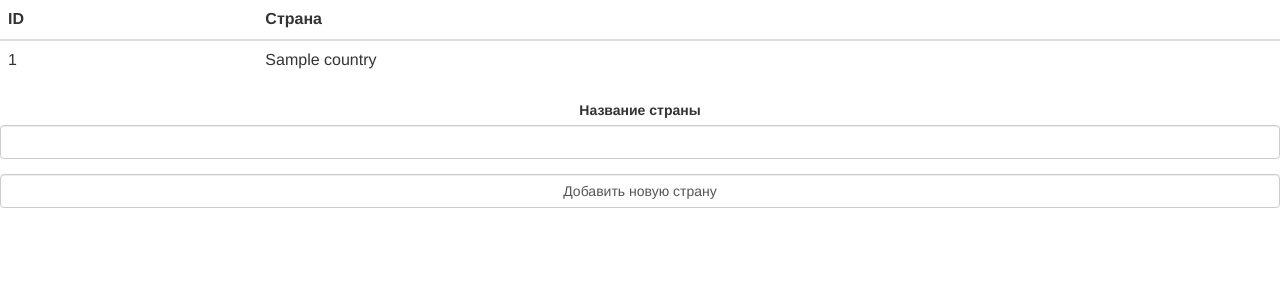
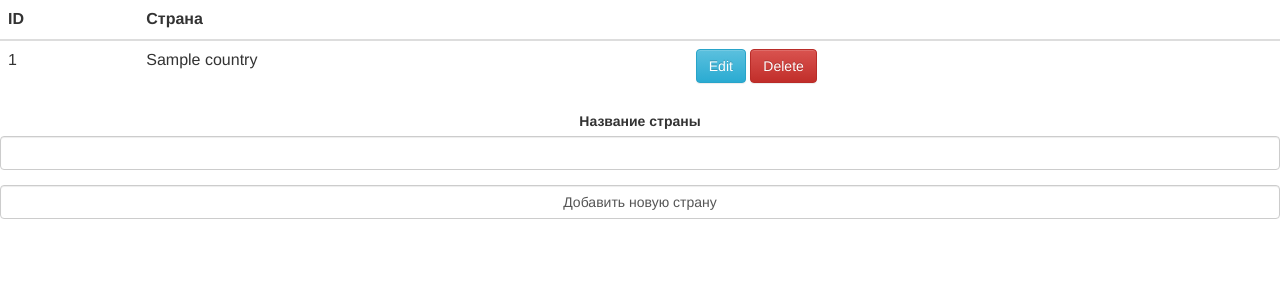
Before and after one commit to zelofanz/4btestwork, a PHP site: page / in a window 1280 px wide. Shown: the top 300 px of the page. Run offline with PHP 8.4, Linux system fonts and the light colour scheme; tables that the repository leaves empty or names only in its code hold one stand-in row (values such as "Sample post").

Commit message:
added delete

```diff
--- a/index.php
+++ b/index.php
@@ -2,6 +2,7 @@
 include("insert.php");
 error_reporting();
 $stmt = $pdo->query("SELECT * FROM country");
+$stmt->execute(); // Execute on server
 ?>
 
 <html>
@@ -18,6 +19,7 @@ $stmt = $pdo->query("SELECT * FROM country");
 			<tr>
 				<th>ID</th>
 				<th>Страна</th>
+				<th></th>
 			</tr>
 		</thead>
 
@@ -25,6 +27,12 @@ $stmt = $pdo->query("SELECT * FROM country");
 			<tr>
 				<td><?php echo $row['id']; ?></td>
 				<td><?php echo $row['name']; ?></td>
+				<td>
+					<a href="delete_edit.php?edit=<?php echo $row['id']; ?>"
+						class="btn btn-info">Edit</a>
+					<a href="delete_edit.php?delete=<?php echo $row['id']; ?>"
+						class="btn btn-danger">Delete</a>
+				</td>
 			</tr>
 		<?php endwhile; ?>
 	</table>
```
Also changed, not shown: delete_edit.php (added, +12 -0 lines).
